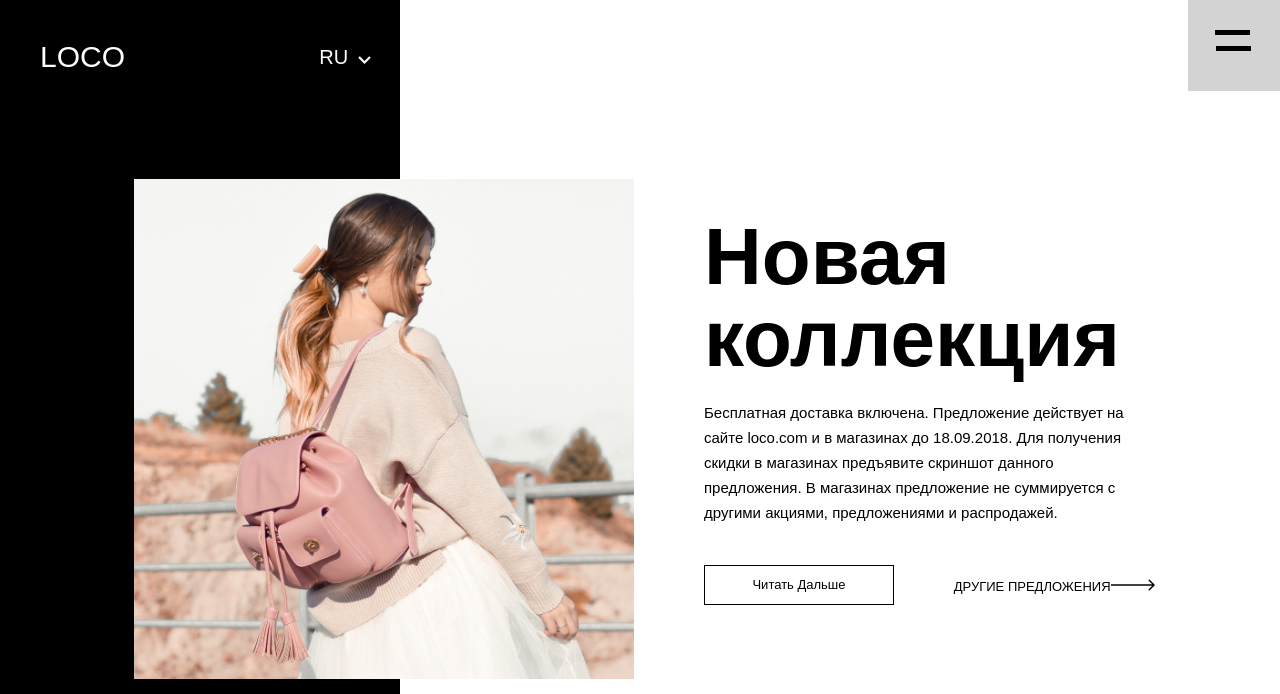
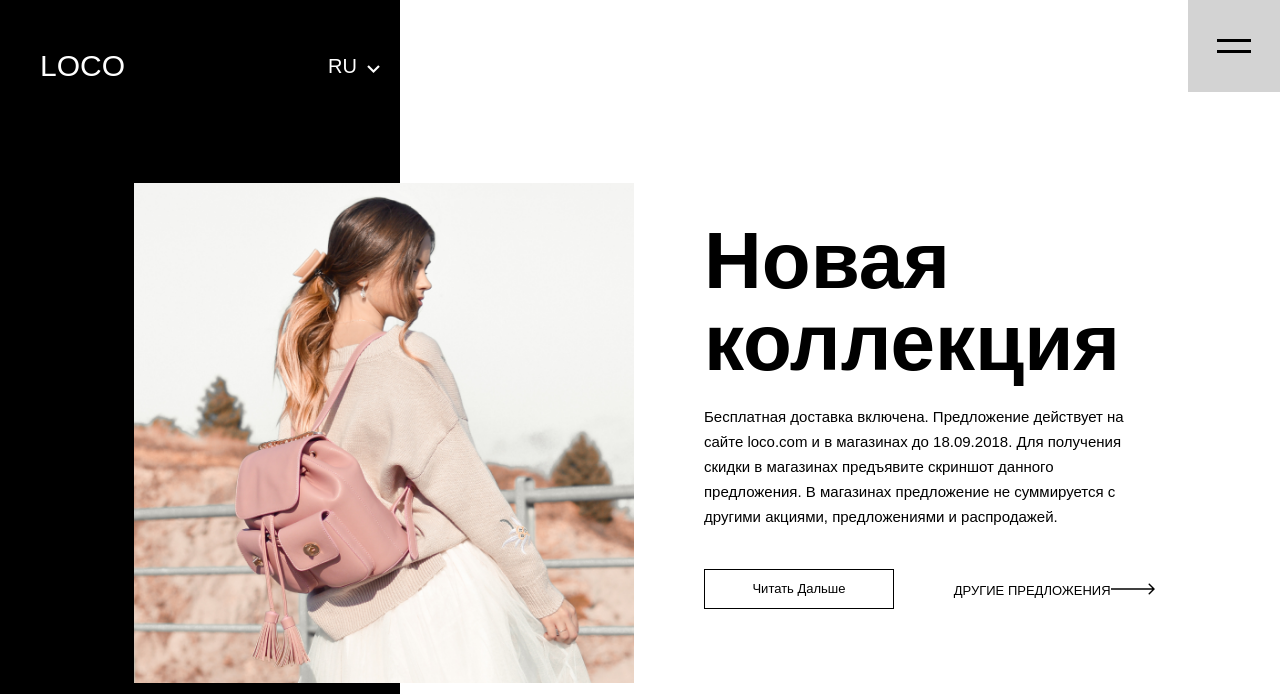
Before and after one commit to WebHeroSchool/itog, a website: page index.html in a window 1280 px wide. Shown: the top 694 px of the page. Drawn offline with Linux system fonts and the light colour scheme.

Commit message:
крайняя корректировка

```diff
--- a/index.html
+++ b/index.html
@@ -17,9 +17,8 @@
 			</div>
 		</div>
 		<div class="burgermenu">
-			<a class="burgermenu__link" href="#">
-				<span class="burger"></span>
-			</a>
+			<div class="berger__line"></div>
+			<div class="berger__line"></div>
 		</div>
 	</header>
 	<main class="main">
--- a/my.css
+++ b/my.css
@@ -7,6 +7,14 @@
 	z-index: 2;
 	position: relative;
 	color: white;
+}
+.header {
+	position: absolute;
+	top: 0;
+	left: 0;
+	right: 0;
+	display: flex;
+	justify-content: space-between;
 }
 .wraper::before {
 	content: '';
@@ -20,35 +28,23 @@
 }
 .burgermenu {
   position: relative;
-  float: right;
-  top: -75px;
-  right: 0;
+  display: flex;
+  flex-direction: column;
+  align-items: center;
+  justify-content: center;
   width: 92px;
   height: 92px;
   background: lightgray;
 }
-
-.burger {
-  position: absolute;
-  width: 34.7px;
-  height: 5px;
-  margin-left: 27px;
-  margin-top: 31px;
-  background: #000;
-}
-
-.burger::before {
-  content: "";
-  position: absolute;
-  width: 34.7px;
-  height: 5px;
-  margin-left: 1px;
-  margin-top: 16px;
-  background: #000;
+.berger__line {
+	margin: 4px;
+	width: 34.7px;
+    height: 3.48px;
+	background-color: #000;
 }
 
 .header__promo {
-  width: 29%;
+  width: 380px;
   display: flex;
   justify-content: space-between;
   align-items: center;
@@ -71,6 +67,7 @@
 }
 
 .collection {
+	padding-top: 170px;
   display: flex;
   justify-content: center;
   width: 100%;
@@ -161,7 +158,7 @@
 
 .collection__maus {
   position: absolute;
-  left: 590px;
+  left: 49%;
   bottom: 60px;
   display: flex;
   justify-content: center;
```
Also changed, not shown: 1 other file.
